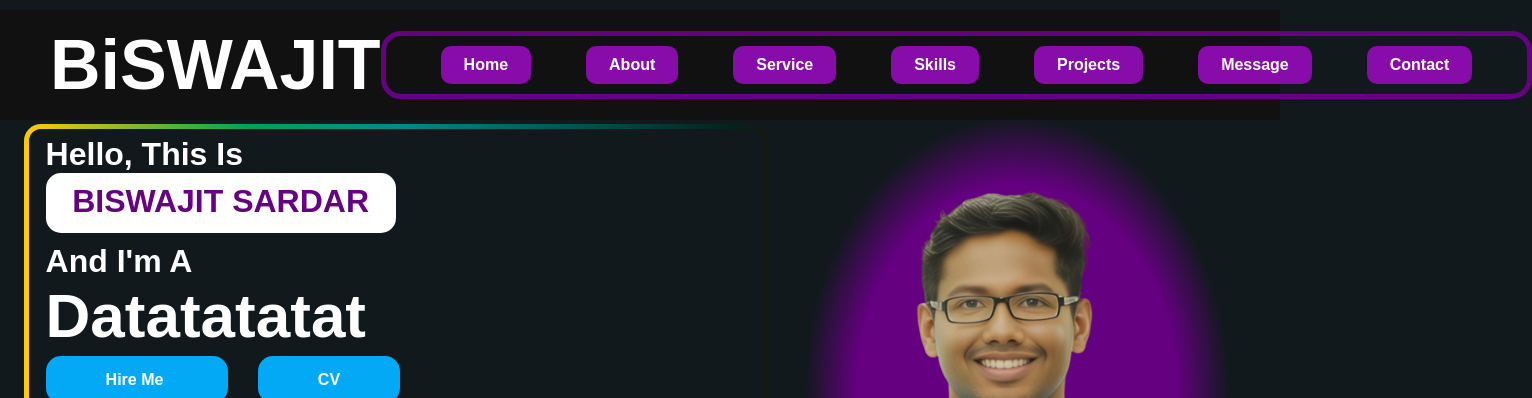
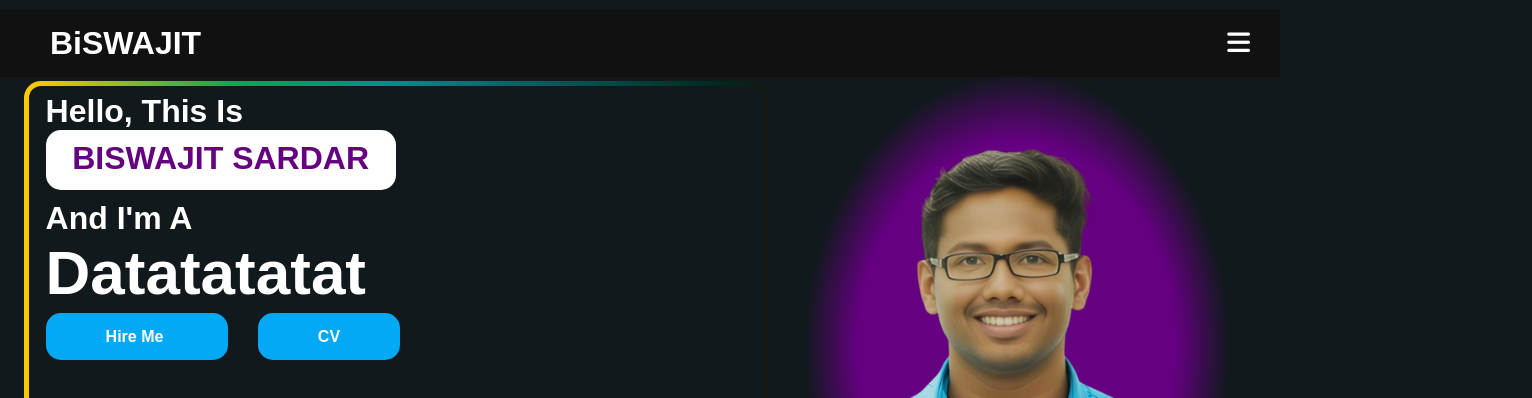
Before and after one commit to Biswajit-Sardar/Portfolio, a plain HTML site: page index.html in a window 1280 px wide. Shown: the top 398 px of the page, 1532 px wide, since content can reach past the window. Drawn offline with Linux system fonts and the light colour scheme.

Commit message:
Add responsive navigation menu styles for mid-sized screens

```diff
--- a/css/style.css
+++ b/css/style.css
@@ -1400,7 +1400,6 @@ nav{
     }
 
 
-    /*Project section*/
     .projects{
         margin-top: 130px;
         flex-direction: column;
@@ -1416,3 +1415,48 @@ nav{
         margin-top: 15px;
     }
 }
+
+
+
+
+
+@media (max-width:1850px) and (min-width:451px){
+    .logo{
+    font-size:32px;
+    font-weight:bold;
+    }
+
+
+    .nav-box{
+        position:fixed;
+        top:0;
+        right:-100%;
+        width:40%;
+        height:100vh;
+        background:#000;
+        flex-direction:column;
+        justify-content:center;
+        align-items:center;
+        gap:30px;
+        transition: right 0.4s ease-in-out;
+        z-index:100;
+    }
+
+    .nav-box.active{
+        right:0;
+    }
+
+    #open-menu-btn{
+        display:block;
+    }
+
+    .nav-box.active ~ #close-menu-btn{
+        display:block;
+        position:fixed;
+        top:20px;
+        right:20px;
+        z-index:101;
+        margin-right: 10px;
+    }
+
+}
```
